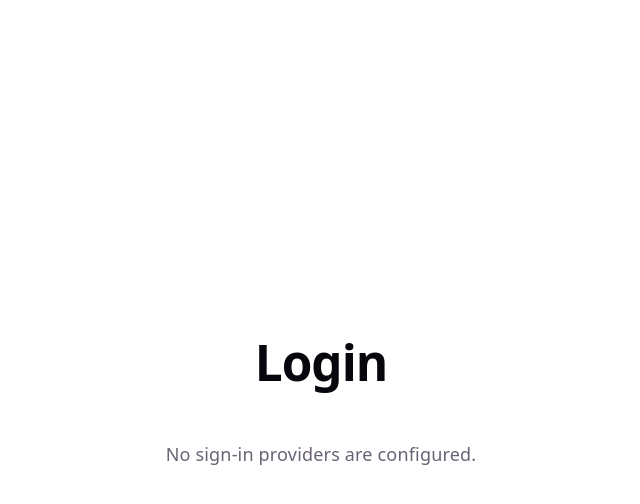
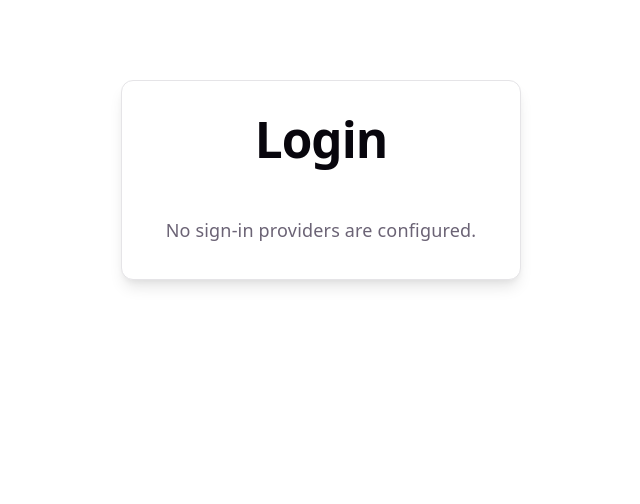
Before and after one commit to mattiasoest/lobby, a React (Vite) app: page /login in a window 1280 px wide. Shown: the top 504 px of the page, without its empty margins (319-959 px from the left). Built offline with nearby package versions, Linux system fonts and the light colour scheme; no server answers.

Commit message:
login border + top

```diff
--- a/src/index.css
+++ b/src/index.css
@@ -177,14 +177,22 @@ code {
 
 .login-page {
   min-height: calc(100svh - 48px);
-  padding: 32px 0;
+  padding: clamp(48px, 10vh, 88px) var(--page-gutter-x) 32px;
+  place-items: start center;
+  align-content: start;
 }
 
 .login-shell {
-  width: min(520px, 100%);
+  width: min(400px, 100%);
   display: grid;
   gap: 20px;
   justify-items: center;
+  padding: 2.5rem 2rem 2rem;
+  border: 1px solid var(--border);
+  border-radius: 12px;
+  background: var(--bg);
+  box-shadow: var(--shadow);
+  box-sizing: border-box;
 }
 
 .login-title {
```
